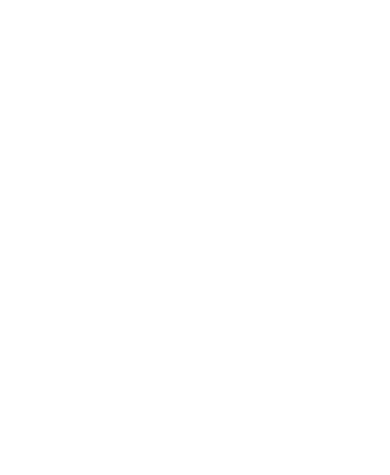
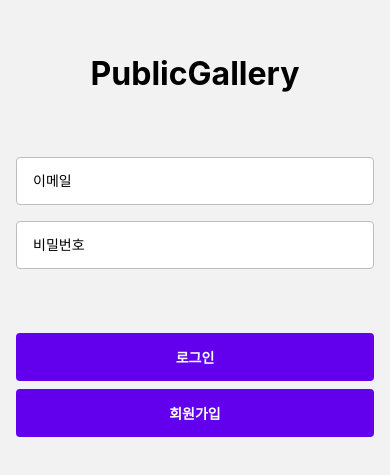
Before and after one commit to hyunjinee/react-native-gallery, a React Native app: screen /SignIn in a window 390 px wide. Shown: the part 177-652 px from the top of the page. Built offline with nearby package versions, Linux system fonts and the light colour scheme.

Commit message:
feat: Login Screen

```diff
--- a/App.tsx
+++ b/App.tsx
@@ -3,8 +3,10 @@
 import RootStack from './screens/RootStack';
 
 function App() {
-  <NavigationContainer>
-    <RootStack />
-  </NavigationContainer>;
+  return (
+    <NavigationContainer>
+      <RootStack />
+    </NavigationContainer>
+  );
 }
 export default App;
--- /dev/null
+++ b/components/BorderedInput.tsx
@@ -0,0 +1,33 @@
+import React from 'react';
+import {StyleSheet, TextInput} from 'react-native';
+
+interface BorderedInputProps {
+  hasMarginBottom?: boolean;
+  value: string;
+  placeholder: string;
+}
+
+function BorderedInput({hasMarginBottom, ...rest}: BorderedInputProps) {
+  return (
+    <TextInput
+      style={[styles.input, hasMarginBottom && styles.margin]}
+      {...rest}
+    />
+  );
+}
+
+const styles = StyleSheet.create({
+  input: {
+    borderColor: '#bdbdbd',
+    borderWidth: 1,
+    paddingHorizontal: 16,
+    borderRadius: 4,
+    height: 48,
+    backgroundColor: 'white',
+  },
+  margin: {
+    marginBottom: 16,
+  },
+});
+
+export default BorderedInput;
--- /dev/null
+++ b/components/CustomButton.tsx
@@ -0,0 +1,47 @@
+import React from 'react';
+import {Pressable, StyleSheet, View, Text, Platform} from 'react-native';
+
+interface CustomButtonProps {
+  title: string;
+  hasMarginBottom?: boolean;
+}
+
+function CustomButton({title, hasMarginBottom}: CustomButtonProps) {
+  return (
+    <View style={[styles.block, hasMarginBottom && styles.margin]}>
+      <Pressable
+        style={({pressed}) => [
+          styles.wrapper,
+          Platform.OS === 'ios' && pressed && {opacity: 0.5},
+        ]}>
+        <Text style={styles.text}>{title}</Text>
+      </Pressable>
+    </View>
+  );
+}
+
+const styles = StyleSheet.create({
+  overflow: {
+    borderRadius: 4,
+    overflow: 'hidden',
+  },
+  block: {},
+  text: {
+    fontSize: 14,
+    fontWeight: 'bold',
+    color: 'white',
+  },
+  wrapper: {
+    backgroundColor: '#6200ee',
+    height: 48,
+    borderRadius: 4,
+    alignItems: 'center',
+    justifyContent: 'center',
+    // color: 'white',
+  },
+  margin: {
+    marginBottom: 8,
+  },
+});
+
+export default CustomButton;
--- a/screens/RootStack.tsx
+++ b/screens/RootStack.tsx
@@ -1,12 +1,31 @@
 import React from 'react';
-import {createNativeStackNavigator} from '@react-navigation/native-stack';
+import {
+  createNativeStackNavigator,
+  NativeStackNavigationProp,
+} from '@react-navigation/native-stack';
+import SignInScreen from './SignInScreen';
 
-type RootStackParamList = {};
+type RootStackParamList = {
+  SignIn: undefined;
+};
 
-const Stack = createNativeStackNavigator();
+export type RootStackNavigationProp =
+  NativeStackNavigationProp<RootStackParamList>;
+
+const Stack = createNativeStackNavigator<RootStackParamList>();
 
 function RootStack() {
-  return <Stack.Navigator></Stack.Navigator>;
+  return (
+    <Stack.Navigator>
+      <Stack.Screen
+        name="SignIn"
+        component={SignInScreen}
+        options={{
+          headerShown: false,
+        }}
+      />
+    </Stack.Navigator>
+  );
 }
 
 export default RootStack;
--- /dev/null
+++ b/screens/SignInScreen.tsx
@@ -0,0 +1,43 @@
+import React from 'react';
+import {StyleSheet, Text, View} from 'react-native';
+import {SafeAreaView} from 'react-native-safe-area-context';
+import BorderedInput from '../components/BorderedInput';
+import CustomButton from '../components/CustomButton';
+
+function SignInScreen() {
+  return (
+    <SafeAreaView style={styles.fullscreen}>
+      <Text style={styles.text}>PublicGallery</Text>
+      <View style={styles.form}>
+        <BorderedInput hasMarginBottom placeholder="이메일" />
+        <BorderedInput placeholder="비밀번호" />
+        <View style={styles.buttons}>
+          <CustomButton title="로그인" hasMarginBottom />
+          <CustomButton title="회원가입" />
+        </View>
+      </View>
+    </SafeAreaView>
+  );
+}
+
+const styles = StyleSheet.create({
+  fullscreen: {
+    flex: 1,
+    alignItems: 'center',
+    justifyContent: 'center',
+  },
+  text: {
+    fontSize: 32,
+    fontWeight: 'bold',
+  },
+  form: {
+    marginTop: 64,
+    width: '100%',
+    paddingHorizontal: 16,
+  },
+  buttons: {
+    marginTop: 64,
+  },
+});
+
+export default SignInScreen;
```
Also changed, not shown: 1 other file (tests, documents, lock files or other folders).
